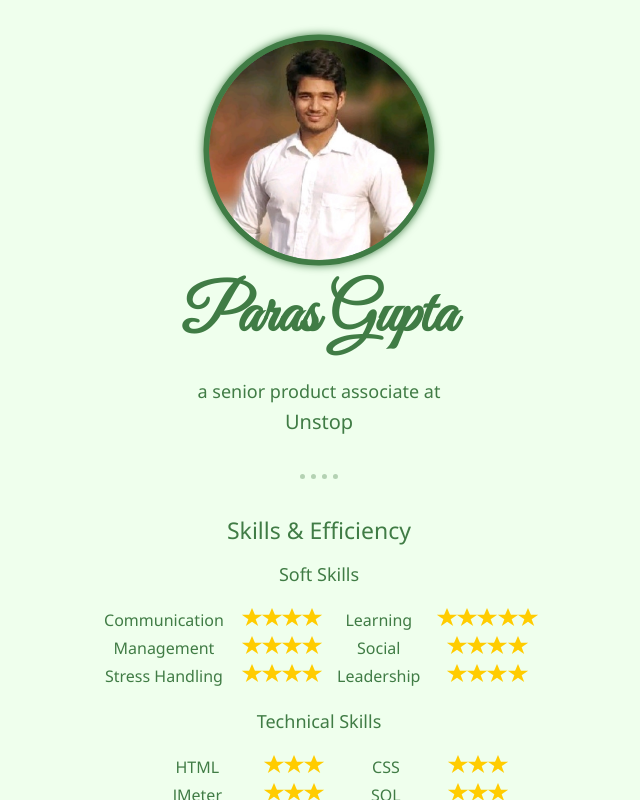
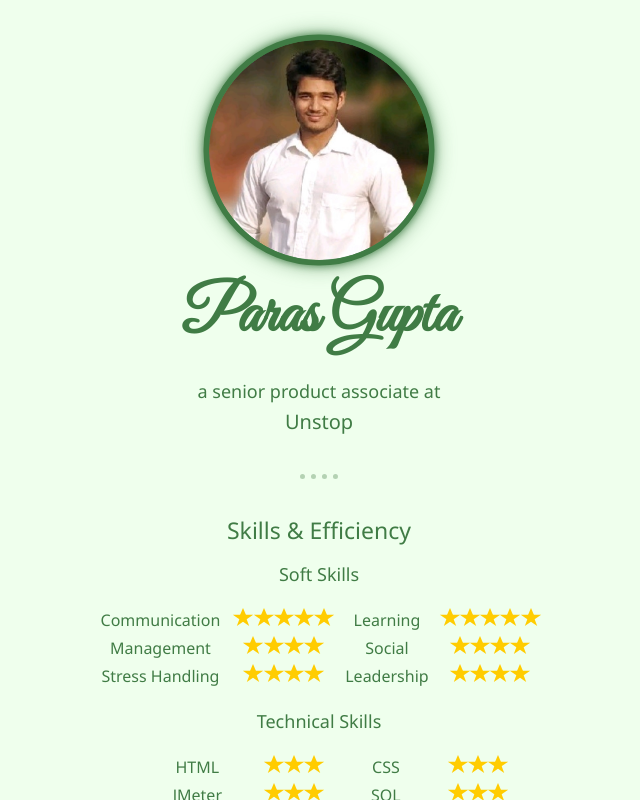
Before and after one commit to perfectgupta/intro, a plain HTML site: page index.html in a window 1280 px wide. In both pictures the pointer is over the element 640 px from the left and 150 px from the top of the page. Shown: the top 800 px of the page, without its empty margins (321-961 px from the left). Drawn offline with Linux system fonts and the light colour scheme.

Commit message:
changes finals

```diff
--- a/css/master.css
+++ b/css/master.css
@@ -30,6 +30,7 @@ hr:hover {
 
 .mainImage:hover {
     transform: scale(1.1);
+    filter: drop-shadow(0 0 0.55rem #407c457d);
 }
 
 img {
--- a/index.html
+++ b/index.html
@@ -76,6 +76,7 @@
                             Communication
                         </td>
                         <td>
+                            <i class="star"></i>
                             <i class="star"></i>
                             <i class="star"></i>
                             <i class="star"></i>
```
